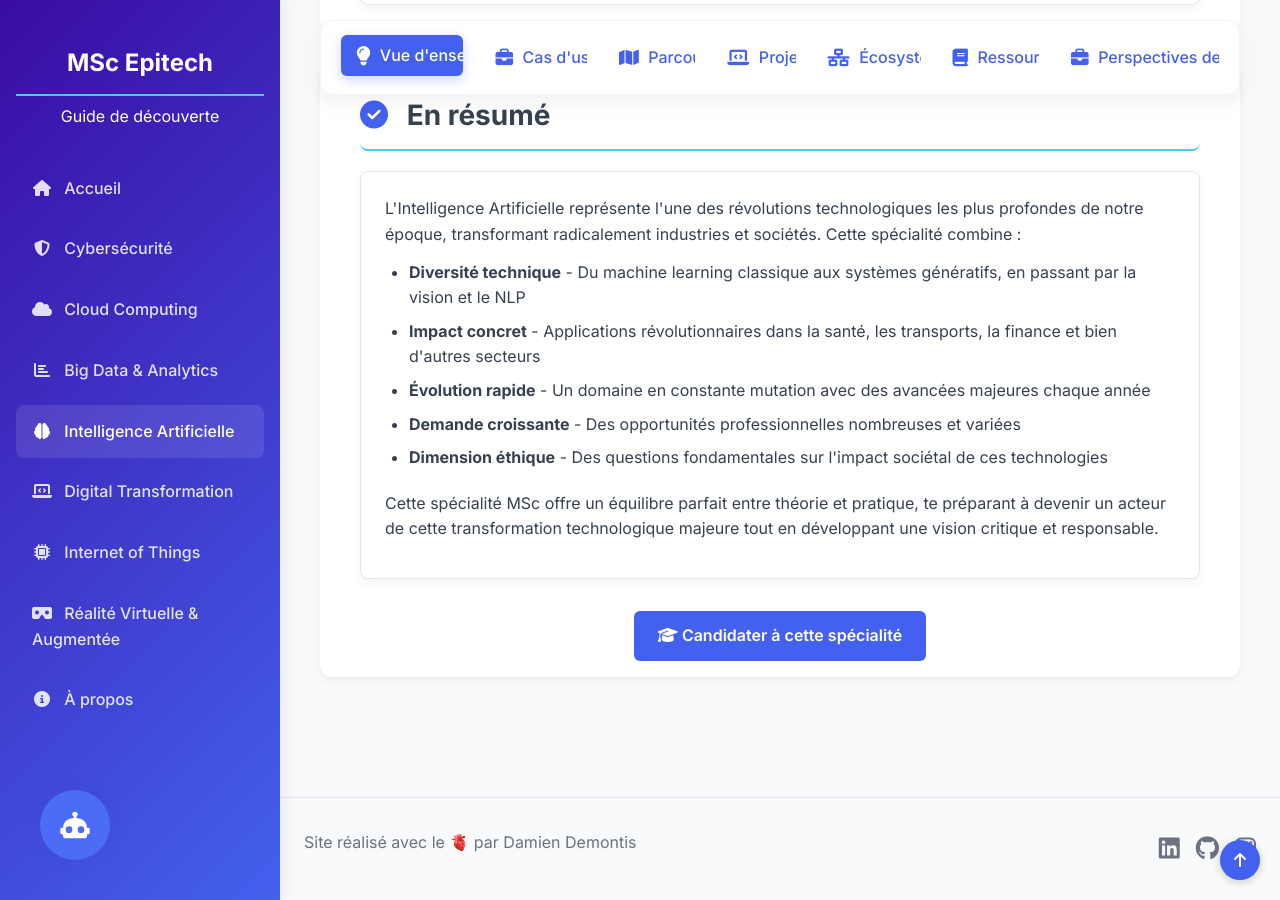
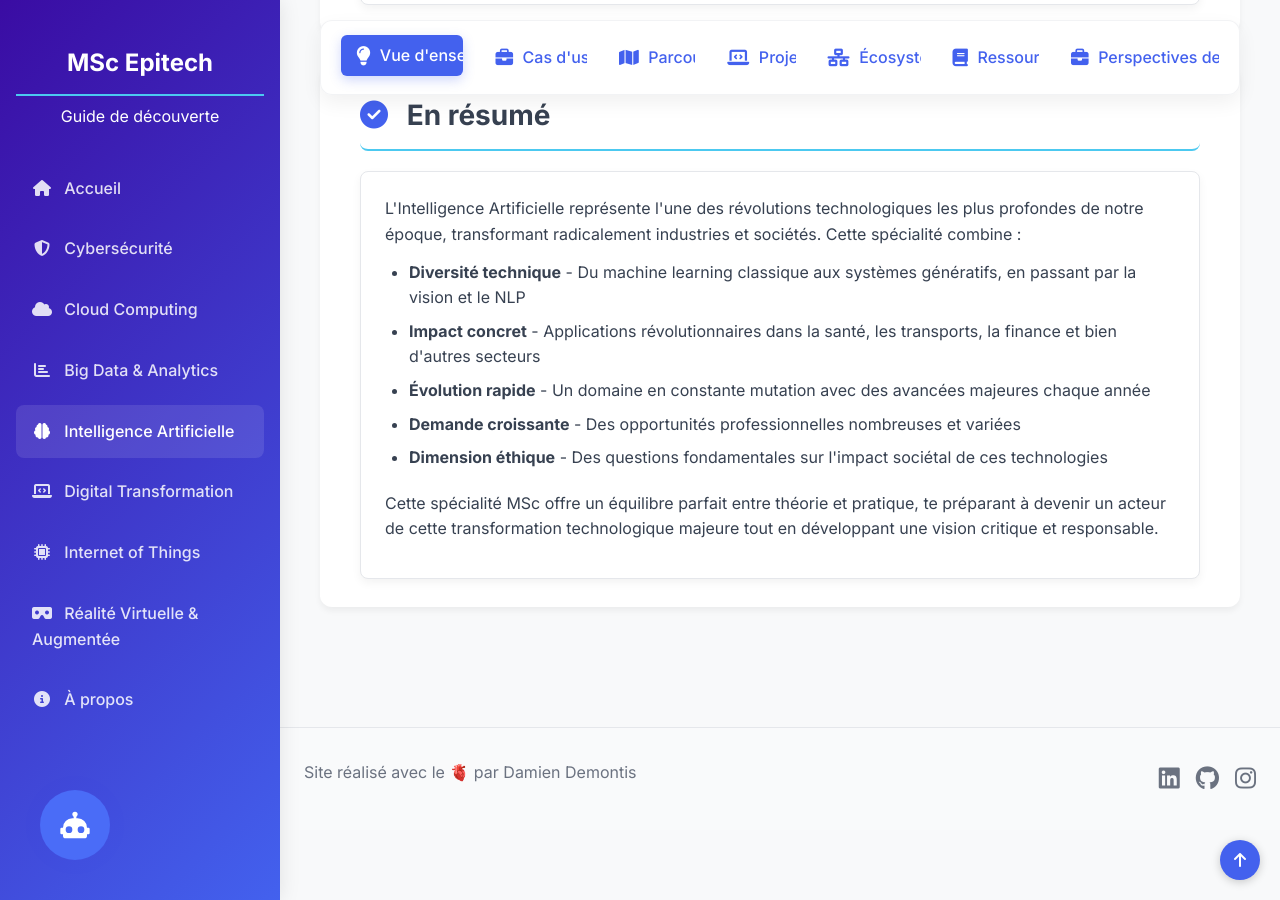
Before and after one commit to DamienDemontis/Decouverte-pmsc, a Jekyll site: the page built from _specialites/ia.md, in a window 1280 px wide and 900 px high, scrolled down 20532 px. Built offline with Jekyll 4.4.1, drawn with Linux system fonts in a browser that asks for light colours.

Commit message:
Remove application button section from AI and IoT specialty pages for a cleaner layout.

```diff
--- a/_specialites/ia.md
+++ b/_specialites/ia.md
@@ -893,10 +893,4 @@ description: "Plongez dans le monde captivant de l'Intelligence Artificielle, o
     </ul>
     <p>Cette spécialité MSc offre un équilibre parfait entre théorie et pratique, te préparant à devenir un acteur de cette transformation technologique majeure tout en développant une vision critique et responsable.</p>
   </div>
-
-  <div class="text-center mt-4">
-    <a href="{{ '/inscription' | relative_url }}" class="btn btn-primary">
-      <i class="fas fa-graduation-cap"></i> Candidater à cette spécialité
-    </a>
-  </div>
 </section>
```
Also changed, not shown: _specialites/iot.md (+0 -6 lines).
